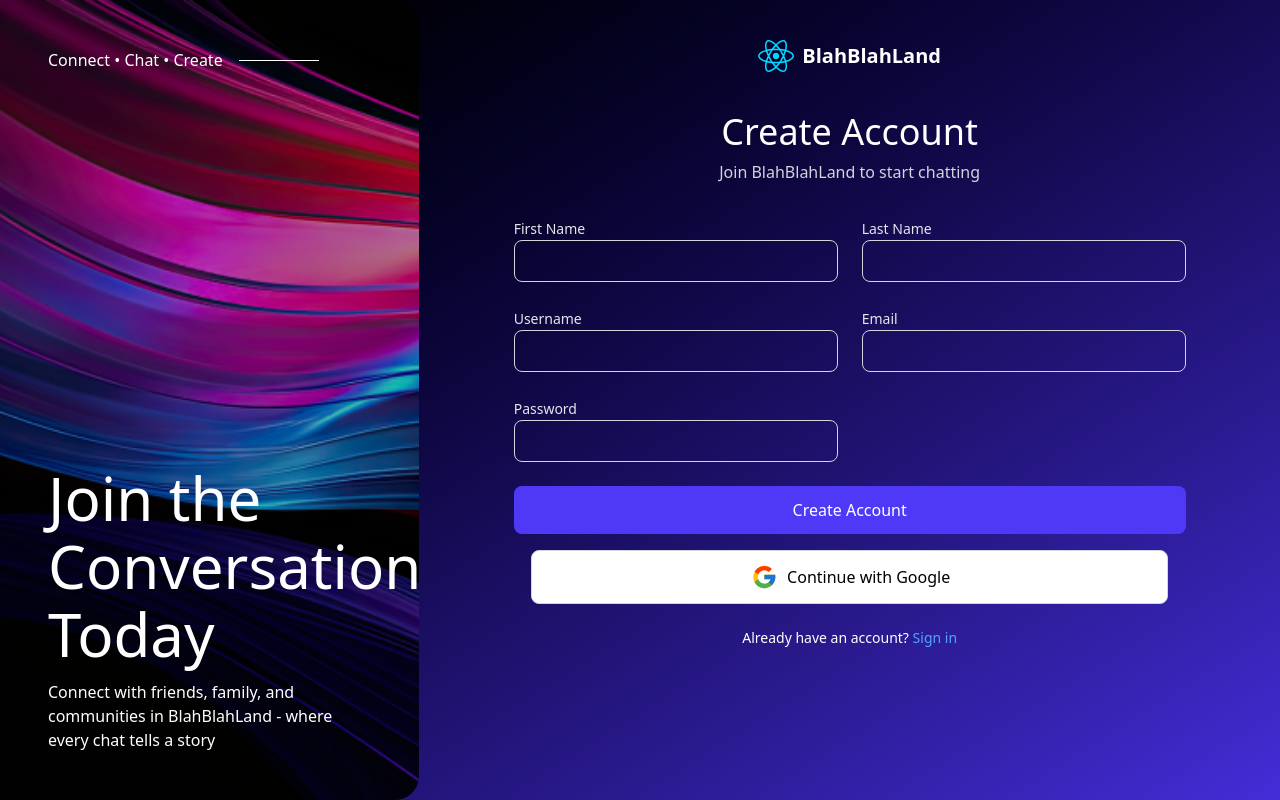
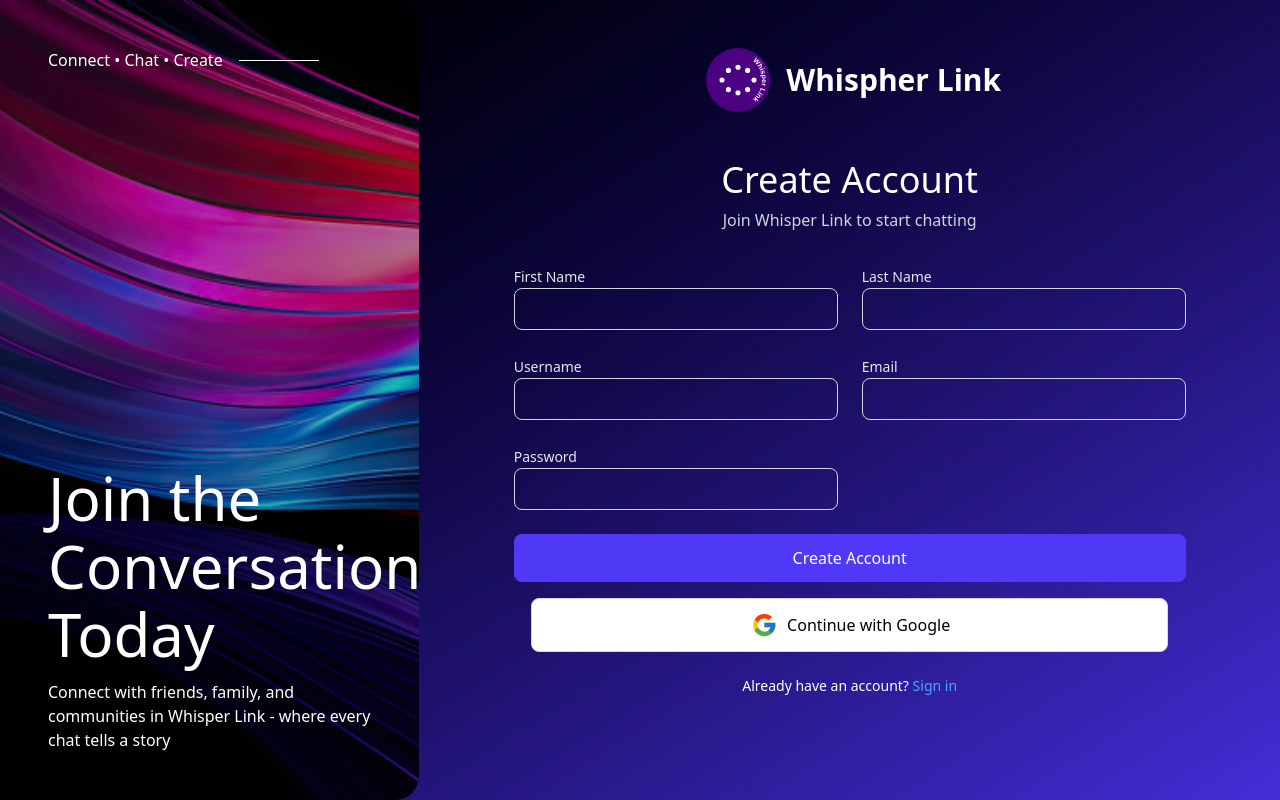
Before and after one commit to preqsy/chat-app-frontend, a React (Vite) app: page /register in a window 1280 px wide. Built offline with nearby package versions, Linux system fonts and the light colour scheme; a web font is replaced by a local one.

Commit message:
feat: Changed project name and logo

```diff
--- a/index.html
+++ b/index.html
@@ -2,9 +2,9 @@
 <html lang="en">
   <head>
     <meta charset="UTF-8" />
-    <link rel="icon" type="image/svg+xml" href="/vite.svg" />
+    <link rel="icon" type="image/svg+xml" href="/logo.svg" />
     <meta name="viewport" content="width=device-width, initial-scale=1.0" />
-    <title>Vite + React</title>
+    <title>Whisper Link</title>
     <link rel="stylesheet" href="/src/index.css">
   </head>
   <body>
--- a/src/components/ImageComponent.jsx
+++ b/src/components/ImageComponent.jsx
@@ -22,7 +22,8 @@
               <p>Today</p>
             </div>
             <p className="font-satoshi font-thin max-w-md">
-                            Connect with friends, family, and communities in BlahBlahLand - where every chat tells a story
+              Connect with friends, family, and communities in Whisper Link -
+              where every chat tells a story
             </p>
           </div>
         </div>
--- a/src/pages/Login.jsx
+++ b/src/pages/Login.jsx
@@ -1,4 +1,4 @@
-import ImageLogo from "../assets/react.svg";
+import ImageLogo from "../assets/logo.svg";
 import GoogleImg from "../assets/google.svg";
 import ImageComponent from "../components/ImageComponent";
 import Button from "../components/Button";
@@ -61,8 +61,12 @@
       <ImageComponent />
       <div className="flex flex-col items-center w-full max-w-4xl mx-auto px-8">
         <div className="flex items-center justify-center gap-2 mt-10">
-          <img src={ImageLogo} alt="BlahBlahLand Logo" />
-          <span className="font-satoshi text-xl">BlahBlahLand</span>
+          <img
+            src={ImageLogo}
+            alt="Whisper Link Logo"
+            className="w-20 bg-transparent h-20"
+          />
+          <span className="font-satoshi text-3xl font-bold">Whisper Link</span>
         </div>
 
         <div className="flex flex-col gap-2 mt-10 items-center">
--- a/src/pages/Register.jsx
+++ b/src/pages/Register.jsx
@@ -1,4 +1,4 @@
-import ImageLogo from "../assets/react.svg";
+import ImageLogo from "../assets/logo.svg";
 import GoogleImg from "../assets/google.svg";
 import ImageComponent from "../components/ImageComponent";
 import Button from "../components/Button";
@@ -69,14 +69,18 @@
       <ImageComponent />
       <div className="flex flex-col items-center w-full max-w-4xl mx-auto px-8">
         <div className="flex items-center justify-center gap-2 mt-10">
-          <img src={ImageLogo} alt="BlahBlahLand Logo" />
-          <span className="text-xl font-bold">BlahBlahLand</span>
+          <img
+            src={ImageLogo}
+            alt="Whisper Link Logo"
+            className="w-20 bg-transparent h-20"
+          />
+          <span className="font-bold font-satoshi text-3xl">Whispher Link</span>
         </div>
 
         <div className="flex flex-col gap-2 mt-10 text-center">
           <h1 className="text-4xl font-light">Create Account</h1>
           <p className="text-gray-300 max-w-lg">
-            Join BlahBlahLand to start chatting
+            Join Whisper Link to start chatting
           </p>
         </div>
 
```
Also changed, not shown: public/logo.svg (added), src/assets/logo.svg (added). Lines whose indentation alone changed are shown as unchanged.
